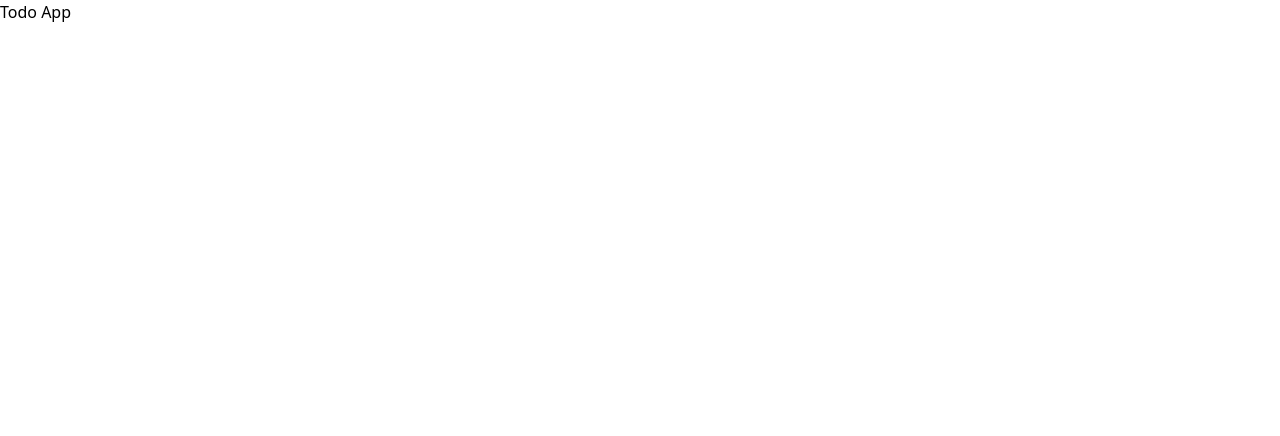
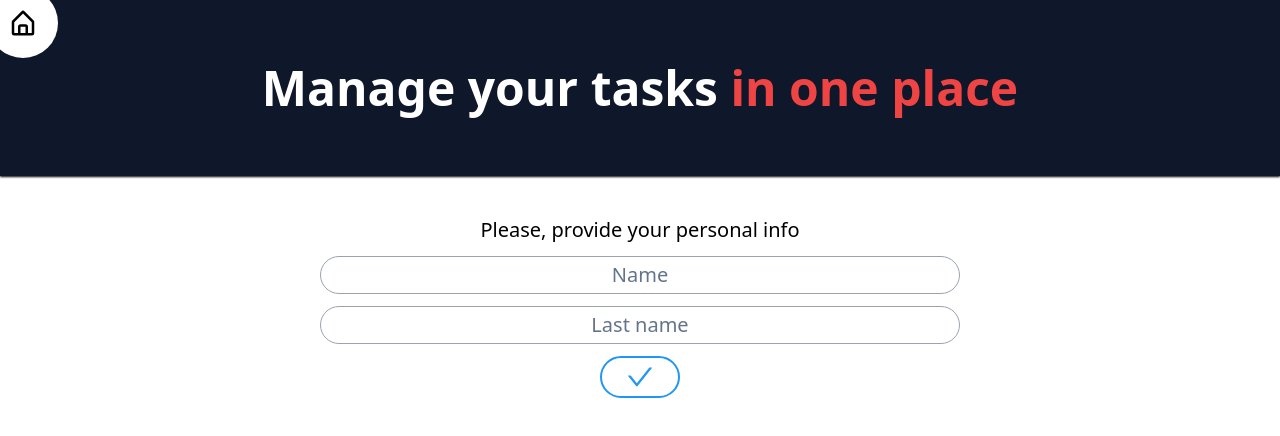
Before and after one commit to Leninner/mini_challenges_react_platzi, a React (Create React App) app: page /todo in a window 1280 px wide. Shown: the top 436 px of the page. Built offline with nearby package versions, Linux system fonts and the light colour scheme.

Commit message:
Update UI

```diff
--- a/src/App/GifsApp/index.jsx
+++ b/src/App/GifsApp/index.jsx
@@ -1,7 +1,6 @@
 import { Helmet } from 'react-helmet';
 import { SearchBar } from './components/SearchBar';
-import { BiHomeAlt } from 'react-icons/bi';
-import { Link } from 'react-router-dom';
+import { ReturnToHome } from '../ReturnToHome';
 import { useState } from 'react';
 import { Grid } from './containers/Grid';
 
@@ -31,11 +30,7 @@ export const GifsApp = () => {
         <h1 className='text-5xl font-bold text-white'>
           Gifs <span className='text-yellow'>App</span>
         </h1>
-        <Link to='/'>
-          <div className='absolute p-5 duration-300 bg-white rounded-full -left-3 -top-3 hover:bg-blue-sky hover:text-white'>
-            <BiHomeAlt size='30' />
-          </div>
-        </Link>
+        <ReturnToHome />
       </header>
       <SearchBar onChange={handleChange} value={search} onClick={handleClick} />
       <Grid search={gifs} />
--- /dev/null
+++ b/src/App/ReturnToHome.jsx
@@ -0,0 +1,12 @@
+import { Link } from 'react-router-dom';
+import { BiHomeAlt } from 'react-icons/bi';
+
+export const ReturnToHome = () => {
+  return (
+    <Link to='/'>
+      <div className='absolute p-5 duration-300 bg-white rounded-full -left-3 -top-3 hover:bg-blue-sky hover:text-white'>
+        <BiHomeAlt size='30' />
+      </div>
+    </Link>
+  );
+};
--- a/src/App/TodoApp/components/Portada.jsx
+++ b/src/App/TodoApp/components/Portada.jsx
@@ -1,17 +1,48 @@
-import { Helmet } from 'react-helmet';
-import Back from '../assets/background.png';
+import { AiOutlineCheck } from 'react-icons/ai';
+import { useContext } from 'react';
+import { TodoAppContext } from '../context';
 
 export const Portada = () => {
+  const { userInfo, handleChange, handleSubmit, show } = useContext(TodoAppContext);
+
   return (
     <>
-      <Helmet>
-        <title>Portada 😉</title>
-      </Helmet>
       <section className='portada'>
-        <img src={Back} alt='' />
-        <h1>
-          Manage your tasks <span>in one place</span>
-        </h1>
+        <header className='w-screen py-16 text-center shadow-sm cursor-default shadow-black bg-slate-900'>
+          <h1 className='text-2xl font-bold text-white md:text-5xl'>
+            Manage your tasks <span className='text-red-500'>in one place</span>
+          </h1>
+        </header>
+
+        {show && (
+          <form className='mt-10 text-center md:w-1/2' onSubmit={handleSubmit}>
+            <h1 className='text-xl'>Please, provide your personal info</h1>
+
+            <div className='relative flex flex-col'>
+              <input
+                type='text'
+                placeholder='Name'
+                className='input'
+                name='name'
+                value={userInfo.name || ''}
+                onChange={handleChange}
+              />
+
+              <input
+                type='text'
+                placeholder='Last name'
+                className='input'
+                name='lastName'
+                value={userInfo.lastName || ''}
+                onChange={handleChange}
+              />
+            </div>
+
+            <button className='flex justify-center w-5/6 py-1 m-auto mt-3 mb-3 duration-300 border-2 outline-none md:w-20 rounded-r-3xl rounded-l-3xl border-blue-sky hover:bg-blue-sky hover:text-white text-blue-sky'>
+              <AiOutlineCheck size='30' />
+            </button>
+          </form>
+        )}
       </section>
     </>
   );
--- /dev/null
+++ b/src/App/TodoApp/context/index.jsx
@@ -0,0 +1,3 @@
+import { createContext } from 'react';
+
+export const TodoAppContext = createContext({});
--- /dev/null
+++ b/src/App/TodoApp/hooks/useUserValues.jsx
@@ -0,0 +1,20 @@
+import { useState } from 'react';
+
+export const useUserValues = () => {
+  const [userInfo, setUserInfo] = useState({});
+  const [show, setShow] = useState(true);
+
+  const handleChange = (e) => {
+    const { name, value } = e.target;
+
+    setUserInfo({ ...userInfo, [name]: value });
+  };
+
+  const handleSubmit = (e) => {
+    e.preventDefault();
+    console.log(userInfo);
+    setShow(false);
+  };
+
+  return { userInfo, handleChange, handleSubmit, show };
+};
--- a/src/App/TodoApp/index.jsx
+++ b/src/App/TodoApp/index.jsx
@@ -1,12 +1,21 @@
 import { Helmet } from 'react-helmet';
+import { Portada } from './components/Portada';
+import { ReturnToHome } from '../ReturnToHome';
+import { TodoAppContext } from './context';
+import { useUserValues } from './hooks/useUserValues';
 
 export const TodoApp = () => {
+  const initialUserValues = useUserValues();
+
   return (
     <>
       <Helmet>
         <title>Todo App 😉</title>
       </Helmet>
-      <h1>Todo App</h1>
+      <TodoAppContext.Provider value={initialUserValues}>
+        <Portada />
+      </TodoAppContext.Provider>
+      <ReturnToHome />
     </>
   );
 };
--- a/src/index.css
+++ b/src/index.css
@@ -19,5 +19,9 @@
 }
 
 .portada {
-  @apply w-full h-full bg-cover bg-center;
+  @apply w-screen h-screen flex flex-col items-center;
 }
+
+.input {
+  @apply w-full py-2 px-3 text-2xl text-center bg-transparent border border-gray-400 outline-none placeholder:px-3 placeholder-slate-500 focus:placeholder-indigo-600 text-indigo-600 rounded-r-3xl rounded-l-3xl sm:py-3 focus:border-indigo-600 mt-3 md:w-full md:py-1 md:text-xl;
+}
```
